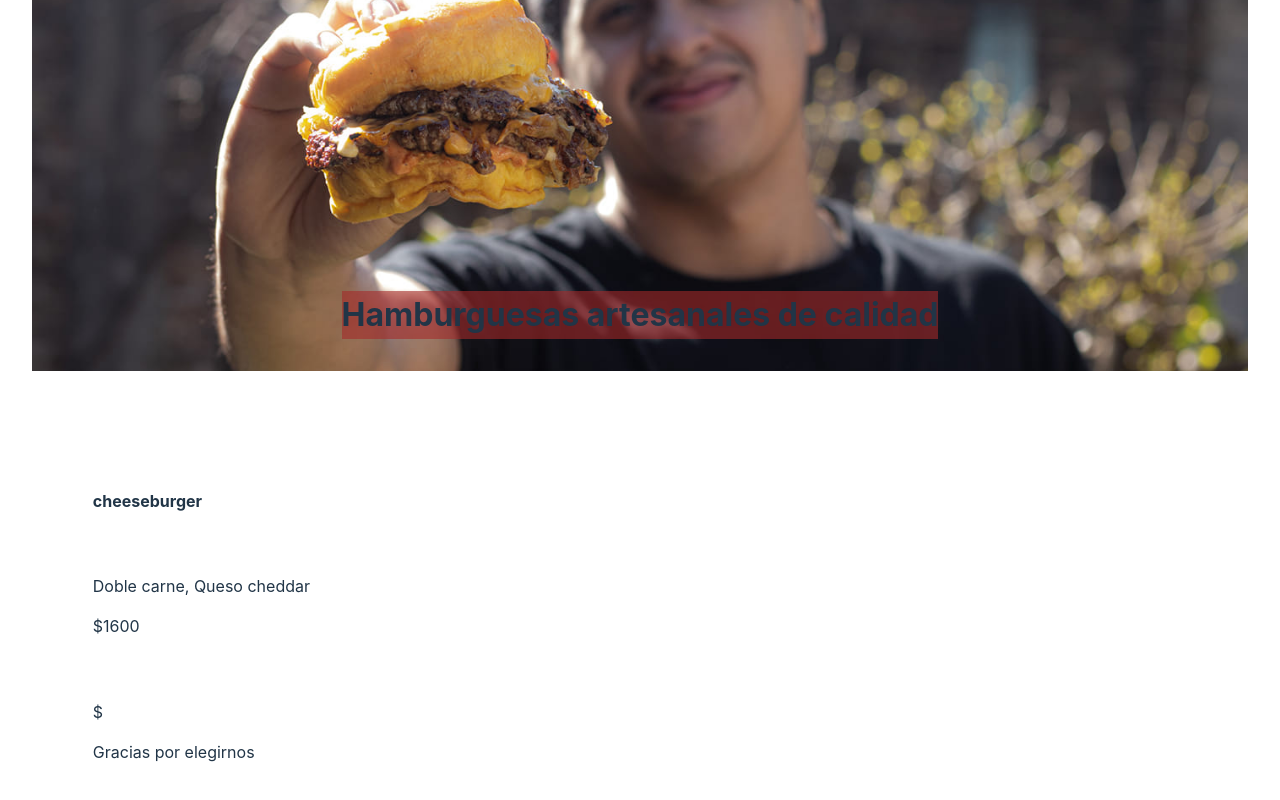
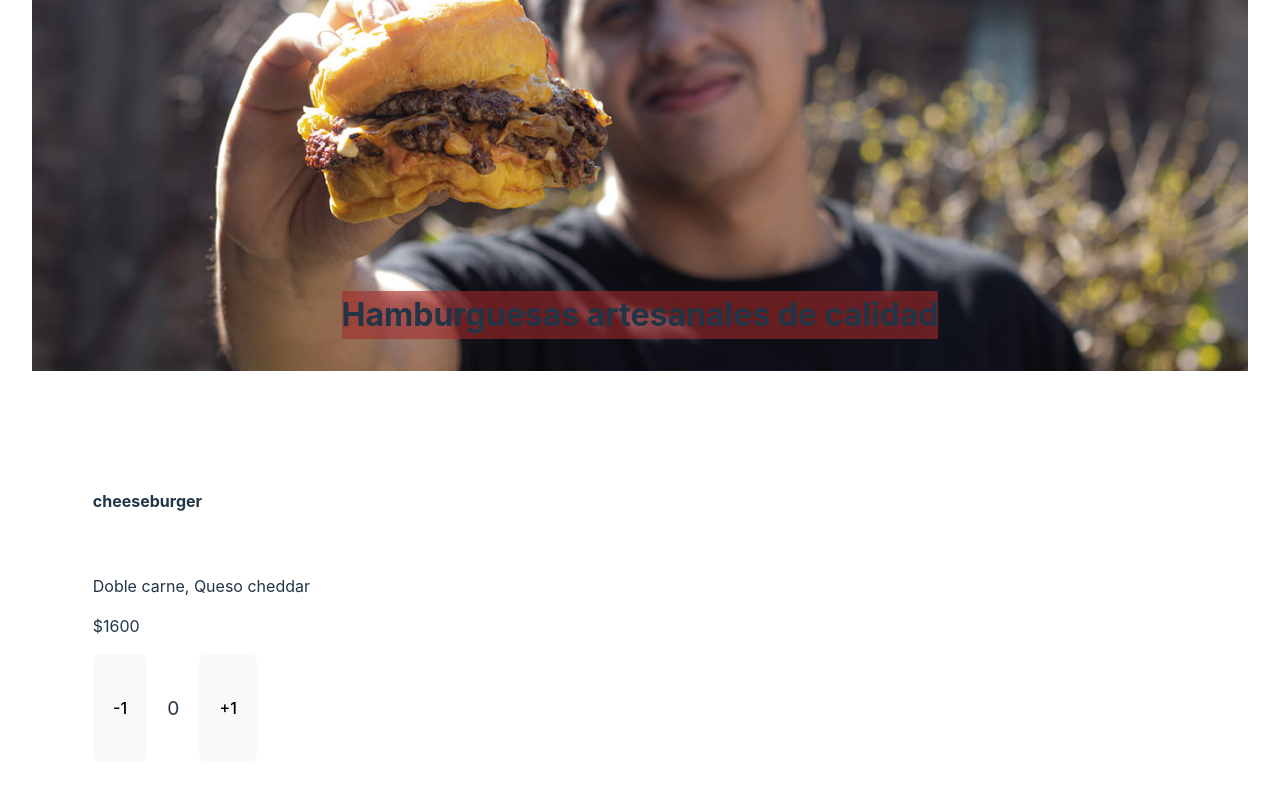
Before and after one commit to alobarros8/aychamaco-REACT, a React (Vite) app: page / in a window 1280 px wide. Shown: the part 400-1200 px from the top of the page. Built offline with nearby package versions, Linux system fonts and the light colour scheme.

Commit message:
Agrego boton de sumar cantidad

```diff
--- /dev/null
+++ b/src/Components/Counter.css
@@ -0,0 +1,11 @@
+.cantidad {
+  display: flex;
+  flex-direction: row;
+}
+.cantidad p {
+  font-size: 120%;
+  padding: 20px;
+}
+.btn-cantidad {
+  pad: 5px;
+}
--- /dev/null
+++ b/src/Components/Counter.jsx
@@ -0,0 +1,27 @@
+import { useState } from "react";
+import "./Counter.css";
+
+function Contador() {
+  let [counter, setCounter] = useState(0);
+
+  let handleCounter = () => {
+    setCounter(counter + 1);
+  };
+  let handleDescount = () => {
+    setCounter(counter - 1);
+  };
+
+  return (
+    <div className="cantidad">
+      <button className="btn-cantidad" onClick={handleDescount}>
+        -1
+      </button>
+      <p>{counter}</p>
+      <button className="btn-cantidad" onClick={handleCounter}>
+        +1
+      </button>
+    </div>
+  );
+}
+
+export default Contador;
--- a/src/Components/Item.jsx
+++ b/src/Components/Item.jsx
@@ -1,4 +1,5 @@
 import "./ItemlistContainer";
+import Cantidad from "./Counter";
 const Item = (props) => {
   return (
     <>
@@ -8,8 +9,8 @@ const Item = (props) => {
 
         <p className="card-description">{props.descripcion}</p>
         <p className="precio">${props.precio}</p>
+        <Cantidad />
       </article>
-      <p className="gracias">{props.greeting}</p>
     </>
   );
 };
--- a/src/Components/ItemlistContainer.jsx
+++ b/src/Components/ItemlistContainer.jsx
@@ -13,7 +13,6 @@ function ItemlistContainer() {
         descripcion={descripcionburger}
         precio={precioburger}
       />
-      <Item greeting={mensaje} />
     </div>
   );
 }
```
